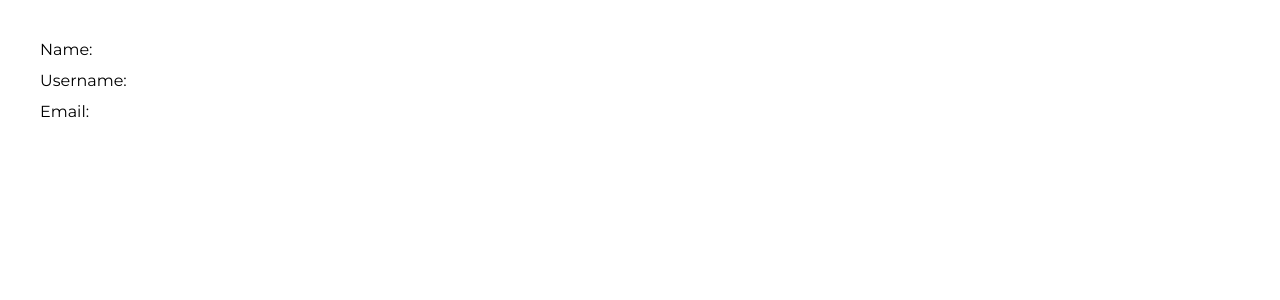
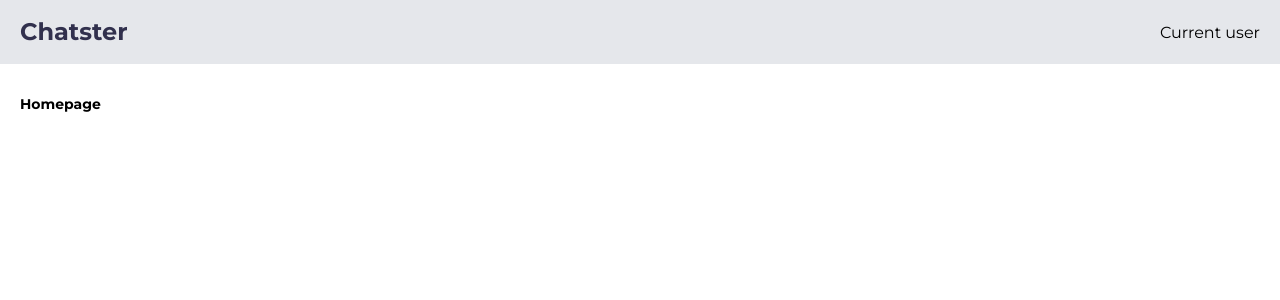
Before and after one commit to edisonfreire/chat-app, a Next.js app: page / in a window 1280 px wide. Shown: the top 300 px of the page. Built offline with nearby package versions, Linux system fonts and the light colour scheme; no server answers; the database is empty.

Commit message:
header and content layout providers

```diff
--- /dev/null
+++ b/src/app/(private)/groups/create-group/page.tsx
@@ -0,0 +1,11 @@
+import React from 'react'
+
+function CreateGroupPage() {
+  return (
+    <div className="p-5">
+      <h1 className='text-sm'>Create Group</h1>
+    </div>
+  )
+}
+
+export default CreateGroupPage
--- /dev/null
+++ b/src/app/(private)/page.tsx
@@ -0,0 +1,7 @@
+export default async function Home() {
+  return (
+    <div className='p-5'>
+      <h1 className='text-sm'>Homepage</h1>
+    </div>
+  );
+}
--- a/src/app/layout.tsx
+++ b/src/app/layout.tsx
@@ -2,6 +2,7 @@ import type { Metadata } from "next";
 import "./globals.css";
 import ThemeProvider from "@/providers/theme-provider";
 import { ClerkProvider } from '@clerk/nextjs'
+import LayoutProvider from "@/providers/layout-provider";
 
 export const metadata: Metadata = {
   title: "Chatster",
@@ -17,9 +18,13 @@ export default function RootLayout({
     <ClerkProvider>
       <html lang="en">
         <body>
-          <ThemeProvider>{children}</ThemeProvider>
-        </body>
-      </html>
-    </ClerkProvider>
+          <ThemeProvider>
+            <LayoutProvider>
+              {children}
+            </LayoutProvider>
+        </ThemeProvider>
+      </body>
+    </html>
+    </ClerkProvider >
   );
 }
--- a/src/app/page.tsx
+++ /dev/null
@@ -1,20 +0,0 @@
-import { UserButton } from '@clerk/nextjs';
-import { connectMongoDB } from '@/config/db-config';
-import { GetCurrentUserFromMongoDB } from '@/server-actions/users';
-
-connectMongoDB();
-
-export default async function Home() {
-  const loggedInUserData = await GetCurrentUserFromMongoDB();
-
-  return (
-    <div className='p-10'>
-      <div className="flex flex-col gap-3">
-        <UserButton />
-        <span>Name: {loggedInUserData?.name}</span>
-        <span>Username: {loggedInUserData?.username}</span>
-        <span>Email: {loggedInUserData.email}</span>
-      </div>
-    </div>
-  );
-}
--- /dev/null
+++ b/src/providers/layout-components/content.tsx
@@ -0,0 +1,11 @@
+import React from 'react'
+
+const Content: React.FC<{ children: React.ReactNode }> = ({ children }) => {
+  return (
+    <div>
+      {children}
+    </div>
+  )
+}
+
+export default Content;
--- /dev/null
+++ b/src/providers/layout-components/header.tsx
@@ -0,0 +1,16 @@
+import React from 'react'
+
+function Header() {
+  return (
+    <div className='bg-gray-200 w-full px-5 flex justify-between items-center'>
+      <div>
+        <h1 className='text-2xl font-bold text-primary'>Chatster</h1>
+      </div>
+      <div>
+        <span>Current user</span>
+      </div>
+    </div>
+  )
+}
+
+export default Header;
--- /dev/null
+++ b/src/providers/layout-provider.tsx
@@ -0,0 +1,16 @@
+import React from 'react'
+import Header from './layout-components/header';
+import Content from './layout-components/content';
+
+const LayoutProvider: React.FC<{ children: React.ReactNode }> = ({ children }) => {
+  return (
+    <div>
+      <Header />
+      <Content>
+        {children}
+      </Content>
+    </div>
+  )
+}
+
+export default LayoutProvider;
--- a/tailwind.config.ts
+++ b/tailwind.config.ts
@@ -5,6 +5,7 @@ const config: Config = {
     "./src/pages/**/*.{js,ts,jsx,tsx,mdx}",
     "./src/components/**/*.{js,ts,jsx,tsx,mdx}",
     "./src/app/**/*.{js,ts,jsx,tsx,mdx}",
+    "./src/providers/**/*.{js,ts,jsx,tsx,mdx}"
   ],
   theme: {
     extend: {
```
